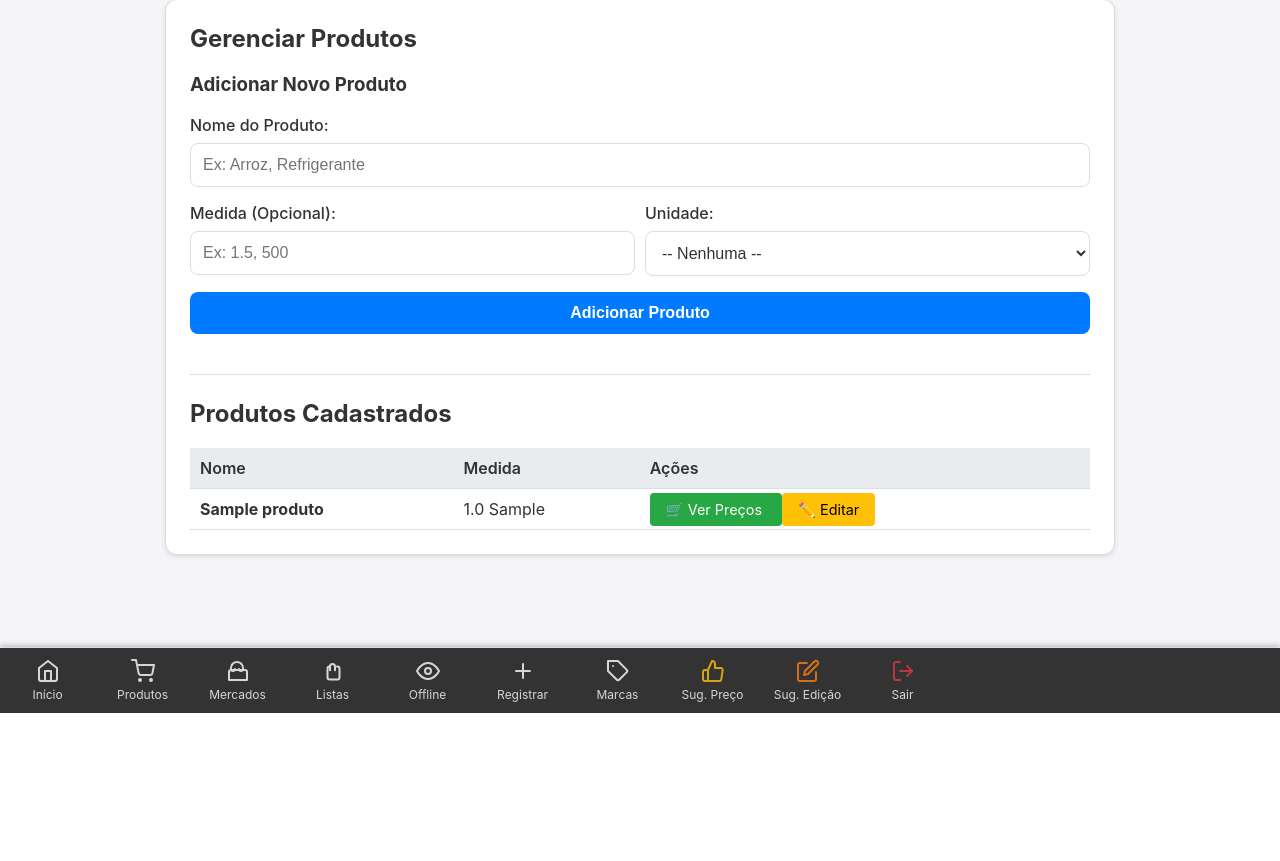
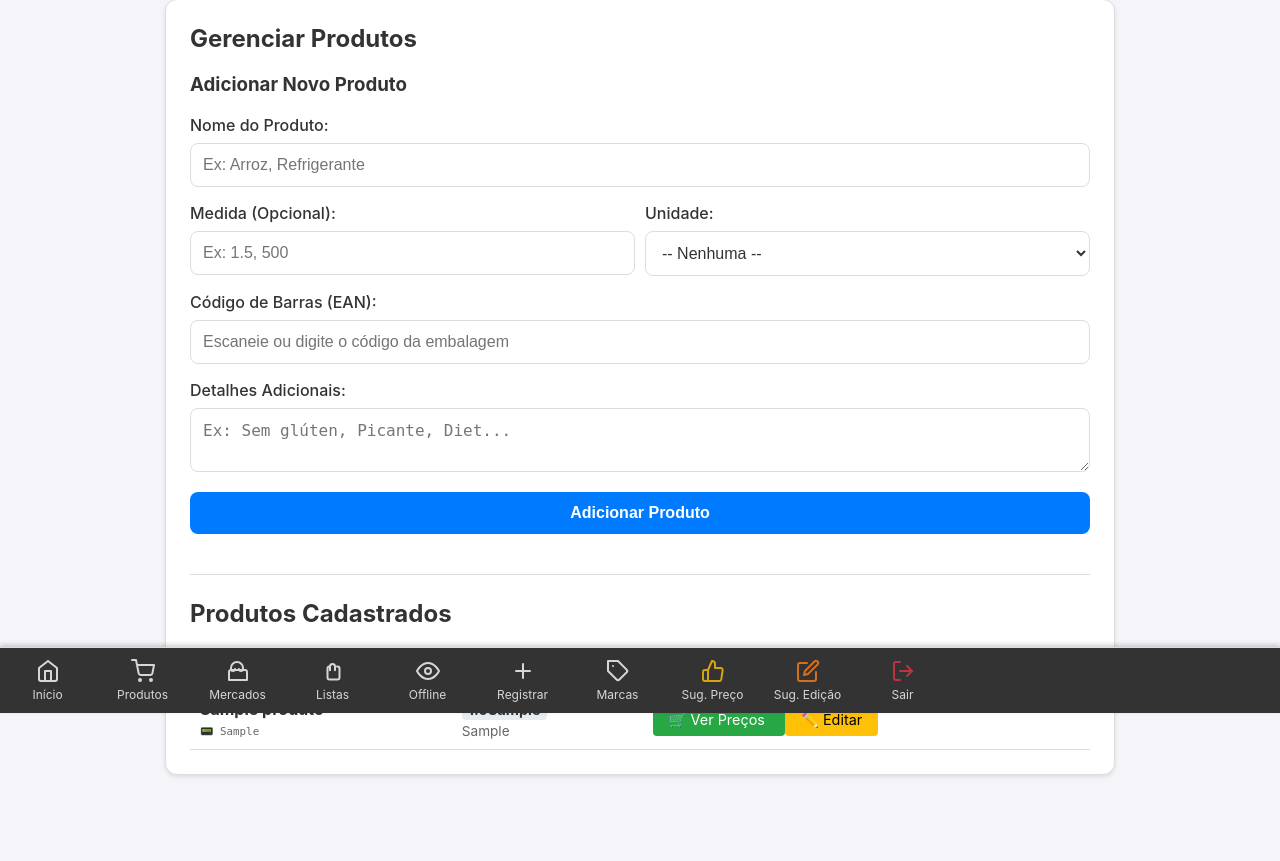
Before and after one commit to MestreUDK/PriceApp, a Flask app: page /produtos in a window 1280 px wide. Shown: the part 87-948 px from the top of the page. Before the commit the page ends 800 px from the top, so only its background shows below. Run offline with Flask 3, Linux system fonts and the light colour scheme; a user stored in the database is signed in; tables that the repository leaves empty hold one stand-in row (values such as "Sample post").

Commit message:
Atualizar o produtos.html

```diff
--- a/templates/produtos.html
+++ b/templates/produtos.html
@@ -31,6 +31,12 @@
                 </div>
             </div>
 
+            <label for="codigo_barras">Código de Barras (EAN):</label>
+            <input type="text" name="codigo_barras" id="codigo_barras" placeholder="Escaneie ou digite o código da embalagem">
+
+            <label for="detalhes">Detalhes Adicionais:</label>
+            <textarea name="detalhes" id="detalhes" rows="2" placeholder="Ex: Sem glúten, Picante, Diet..."></textarea>
+
             <button type="submit">Adicionar Produto</button>
         </form>
     </div>
@@ -43,7 +49,7 @@
         <thead>
             <tr>
                 <th>Nome</th>
-                <th>Medida</th>
+                <th>Info</th>
                 <th>Ações</th>
             </tr>
         </thead>
@@ -52,12 +58,16 @@
             <tr>
                 <td data-label="Nome">
                     <strong>{{ produto.nome }}</strong>
+                    {% if produto.codigo_barras %}
+                        <br><small style="color: var(--text-sec); font-family: monospace;">📟 {{ produto.codigo_barras }}</small>
+                    {% endif %}
                 </td>
-                <td data-label="Medida">
+                <td data-label="Info">
                     {% if produto.medida %}
-                        {{ produto.medida }} {{ produto.unidade }}
-                    {% else %}
-                        -
+                        <span class="badge-medida">{{ produto.medida }}{{ produto.unidade }}</span>
+                    {% endif %}
+                    {% if produto.detalhes %}
+                        <span style="display: block; font-size: 0.85em; margin-top: 4px; color: var(--text-sec);">{{ produto.detalhes }}</span>
                     {% endif %}
                 </td>
 
@@ -80,4 +90,14 @@
             {% endfor %}
         </tbody>
     </table>
+
+    <style>
+        .badge-medida {
+            background-color: var(--icon-bg);
+            padding: 2px 6px;
+            border-radius: 4px;
+            font-weight: bold;
+            font-size: 0.9em;
+        }
+    </style>
 {% endblock %}
```
